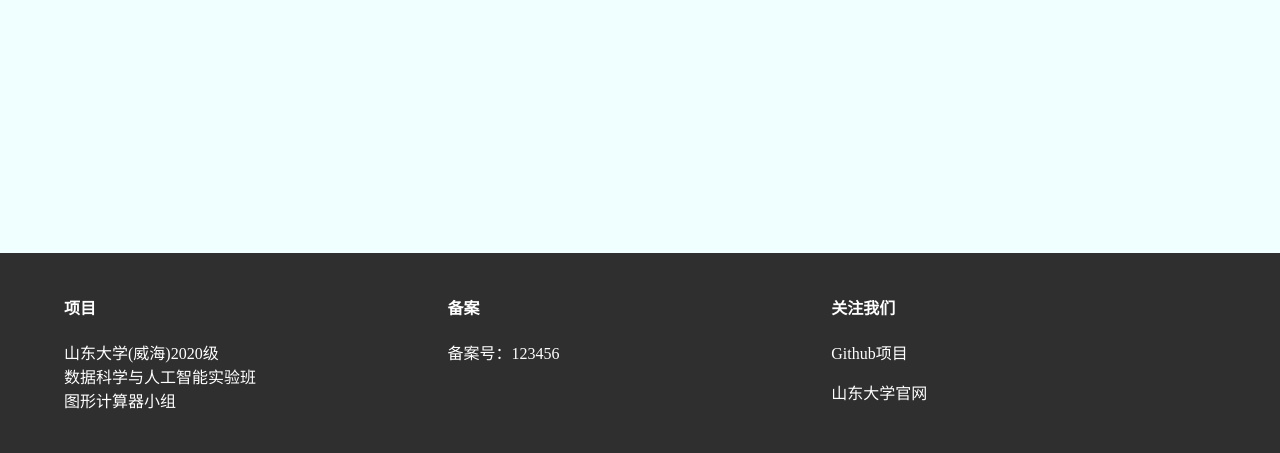
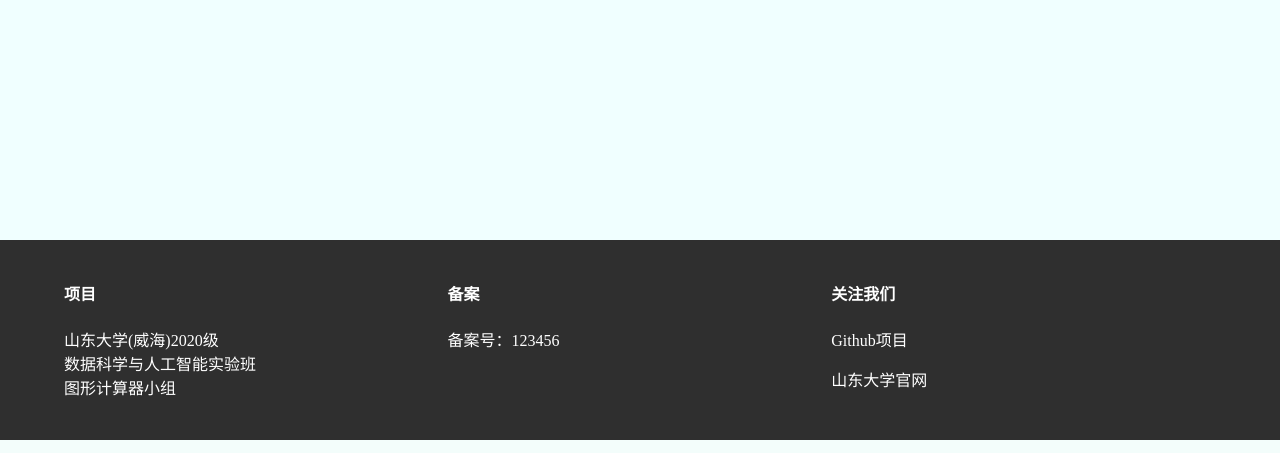
Before and after one commit to piculator/Flask-html, a Flask app: page / in a window 1280 px wide. Shown: the part 360-813 px from the top of the page. Run offline with Flask 2, Linux system fonts and the light colour scheme; the visitor is signed in with stand-in values (Sample User, id 1); data comes from the database, SQL or seed files in the repository.

Commit message:
Make the footer keep bottom

```diff
--- a/app/static/css/base.css
+++ b/app/static/css/base.css
@@ -6,7 +6,7 @@ html, body {
 
 #container {
     min-height:100%;
-    height: auto !important;
+    height: auto;
     position: relative;
 }
 
@@ -58,8 +58,10 @@ a.base:focus {
     background-color: #2f2f2f;
     display: flex;
     position: absolute;
+    bottom: 0;  /* 确保footer在底部 */
     height: 200px;
     width: 100%;
+    clear: both;
 }
 
 .row {
```
